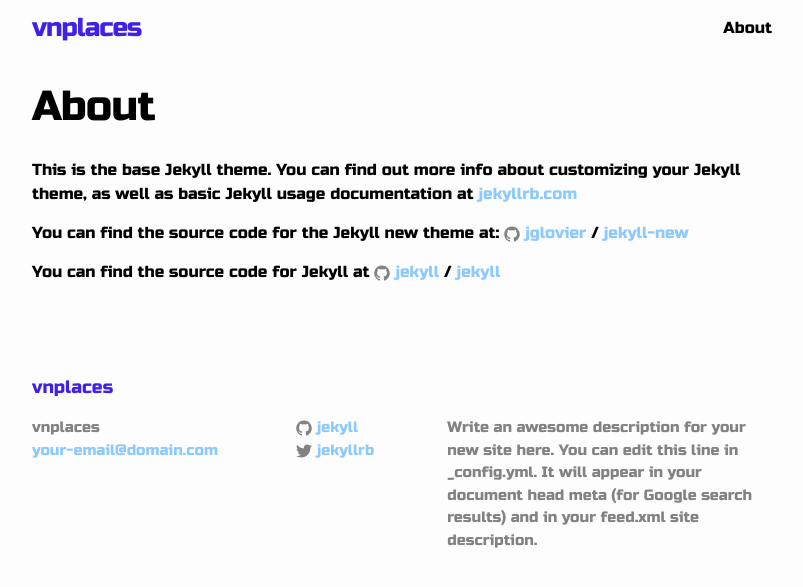
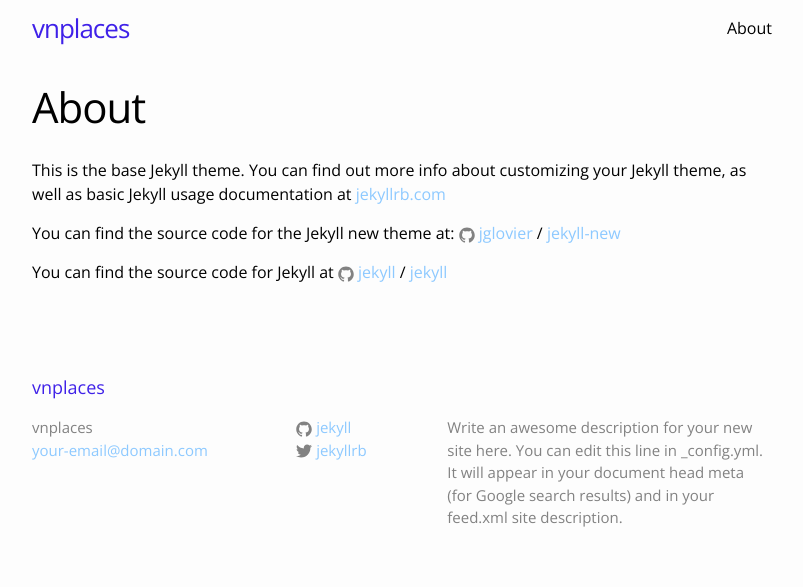
Before and after one commit to ssugar/vnplaces, a Jekyll site: the page built from about.md, in a window 1280 px wide. Shown: the top 587 px of the page, without its empty margins (238-1041 px from the left). Built offline with Jekyll 4.4.1, drawn with Linux system fonts in a browser that asks for light colours; a script that is not in the unit is left out.

Commit message:
changing font back to open sans

```diff
--- a/css/main.scss
+++ b/css/main.scss
@@ -3,10 +3,10 @@
 ---
 @charset "utf-8";
 
-@import url(//fonts.googleapis.com/css?family=Russo+One);
+@import url(//fonts.googleapis.com/css?family=Open+Sans);
 
 // Our variables
-$base-font-family: "Russo One", Helvetica, Arial, sans-serif;
+$base-font-family: "Open Sans", Helvetica, Arial, sans-serif;
 $base-font-size:   16px;
 $base-font-weight: 400;
 $small-font-size:  $base-font-size * 0.875;
```
